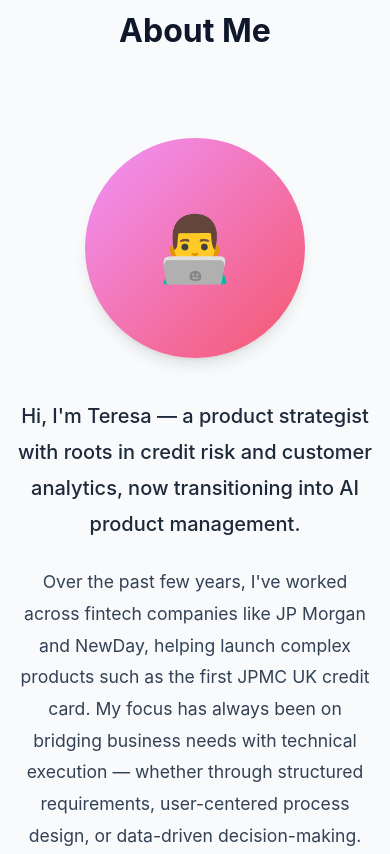
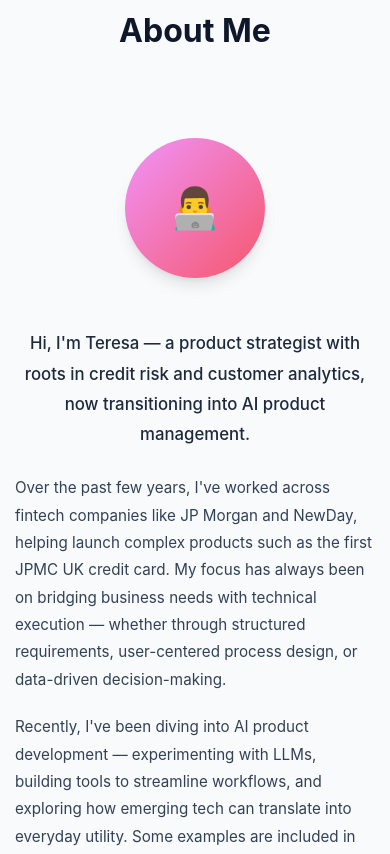
Before and after one commit to TeresaXu-AI/teresaxu.github.io, a plain HTML site: page index.html in a window 390 px wide. Shown: the part 960-1814 px from the top of the page. Drawn offline with Linux system fonts and the light colour scheme.

Commit message:
Add files via upload

```diff
--- a/index.html
+++ b/index.html
@@ -4,6 +4,10 @@
 <meta charset="UTF-8" />
 <meta name="viewport" content="width=device-width, initial-scale=1.0"/>
 <title>Teresa Xu – Portfolio</title>
+<link rel="stylesheet" href="styles.css?v=2024-01-15">
+<meta http-equiv="Cache-Control" content="no-cache, no-store, must-revalidate">
+<meta http-equiv="Pragma" content="no-cache">
+<meta http-equiv="Expires" content="0">
 <style>
 /* Reset and base styles */
 * {
@@ -242,8 +246,6 @@ align-items: center;
 justify-content: center;
 font-size: 4rem;
 box-shadow: var(--shadow-lg);
-position: sticky;
-top: 140px;
 }
 
 .about-text {
@@ -626,8 +628,26 @@ font-size: 2.2rem;
 
 .about-content {
 grid-template-columns: 1fr;
-gap: 40px;
+gap: 30px;
 text-align: center;
+}
+
+.about-image {
+width: 160px;
+height: 160px;
+font-size: 3rem;
+margin-bottom: 20px;
+}
+
+.about-text {
+text-align: left;
+font-size: 1rem;
+}
+
+.about-text p:first-child {
+font-size: 1.1rem;
+text-align: center;
+margin-bottom: 30px;
 }
 
 .projects-grid {
@@ -684,6 +704,25 @@ padding: 40px 15px;
 font-size: 2rem;
 }
 
+.about-image {
+width: 140px;
+height: 140px;
+font-size: 2.5rem;
+}
+
+.about-text {
+font-size: 0.95rem;
+}
+
+.about-text p {
+margin-bottom: 20px;
+}
+
+.about-text p:first-child {
+font-size: 1.05rem;
+margin-bottom: 25px;
+}
+
 .project-card {
 padding: 24px 20px;
 }
@@ -698,6 +737,22 @@ flex-direction: column;
 
 .project-link {
 text-align: center;
+}
+
+.resume-items {
+gap: 16px;
+}
+
+.resume-item {
+padding: 20px;
+}
+
+.contact-info {
+gap: 16px;
+}
+
+.contact-item {
+padding: 16px;
 }
 }
 
@@ -761,7 +816,7 @@ outline-offset: 2px;
 <div class="about-text">
 <p>Hi, I'm Teresa — a product strategist with roots in credit risk and customer analytics, now transitioning into AI product management.</p>
 <p>Over the past few years, I've worked across fintech companies like JP Morgan and NewDay, helping launch complex products such as the first JPMC UK credit card. My focus has always been on bridging business needs with technical execution — whether through structured requirements, user-centered process design, or data-driven decision-making.</p>
-<p>Recently, I’ve been diving into AI product development — experimenting with LLMs, building tools to streamline workflows, and exploring how emerging tech can translate into everyday utility. Some examples are included in my Projects section, where I’ve used this space to prototype ideas quickly, connect design with functionality, and push my skills beyond strategy into execution.</p>
+<p>Recently, I've been diving into AI product development — experimenting with LLMs, building tools to streamline workflows, and exploring how emerging tech can translate into everyday utility. Some examples are included in my Projects section, where I've used this space to prototype ideas quickly, connect design with functionality, and push my skills beyond strategy into execution.</p>
 <p>I'm especially interested in how AI can simplify workflows, unlock better user experiences, and drive intelligent decision-making. My goal is to build thoughtful, scalable products that blend strategic clarity with technical curiosity.</p>
 </div>
 </div>
```
